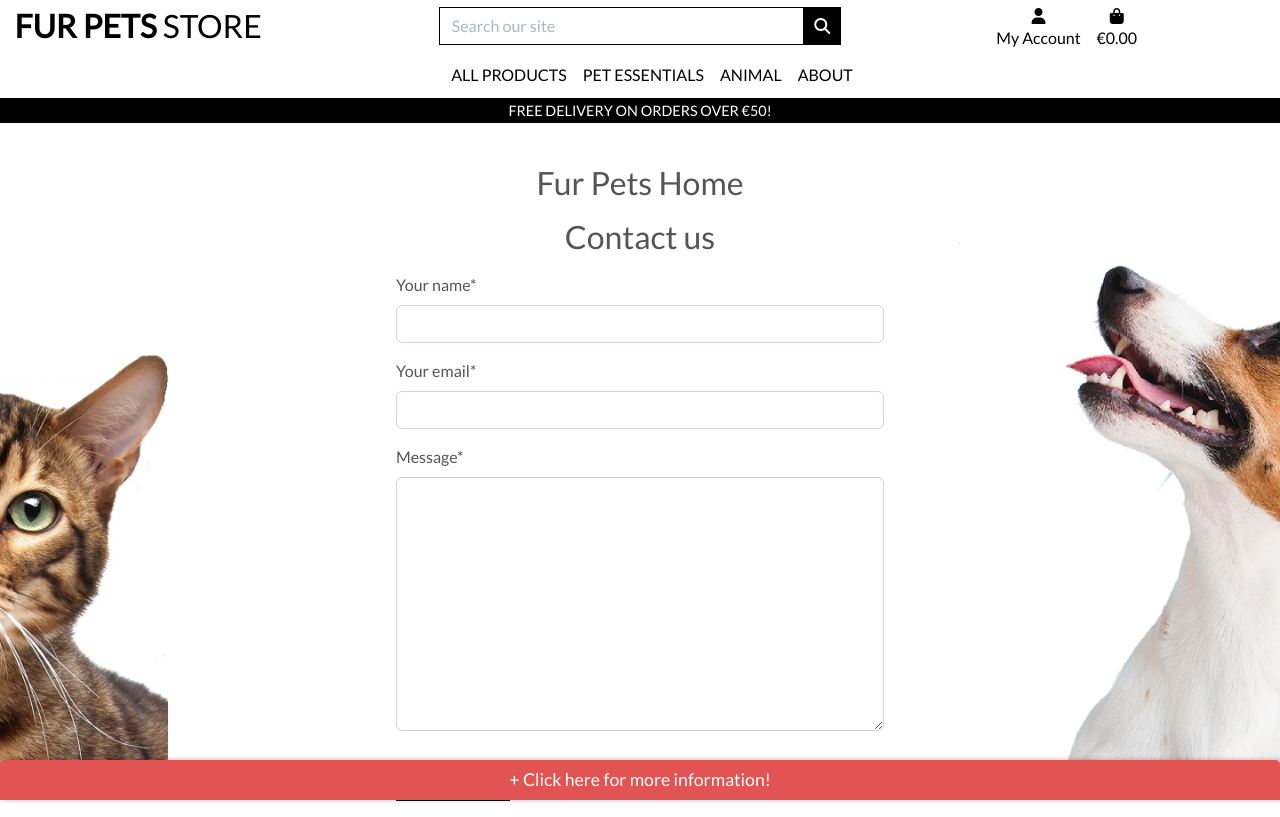
After one commit to ExcellentWish/fur-pet-store, a Django app: page /contact_us in a window 1280 px wide. The commit adds this page. Run offline with Django 4.2, Linux system fonts and the light colour scheme; parts of the project's set-up code (start-up, migrations or seed data) failed here and were passed over; some libraries are stand-ins or nearby versions.

Commit message:
Add contact_us.html, url and view

```diff
--- /dev/null
+++ b/home/forms.py
@@ -0,0 +1,7 @@
+from django import forms
+
+
+class ContactForm(forms.Form):
+    name = forms.CharField(label='Your name', max_length=50)
+    email = forms.EmailField(label='Your email')
+    message = forms.CharField(widget=forms.Textarea)
--- /dev/null
+++ b/home/templates/home/contact_us.html
@@ -0,0 +1,36 @@
+{% extends "base.html" %}
+
+{% load static %}
+
+{% block page_header %}
+    <div class="container header-container">
+        <div class="row d-flex text-center">
+            <div class="col"><h2>Fur Pets Home</h2></div>
+        </div>
+    </div>
+{% endblock %}
+
+{% block content %}
+
+{% load crispy_forms_tags %}
+<div class="container">
+    <div class="row d-flex justify-content-center">
+        <div class="col-sm-8">
+            <h2 class="text-center mt-2 mb-3">Contact us</h2>
+        </div>
+    </div>
+    <!-- Contact form -->
+    <div class="row d-flex justify-content-center">
+        <div class="col-sm-4 col-md-6">
+            <form method="POST" class="contact-form mb-3 uni full-form" >
+
+                {% csrf_token %}
+                {{ contact_form | crispy }}
+
+                <button type="submit" class="button mt-4 text-center submit-button">Send message</button>
+            </form>
+
+        </div>
+    </div>
+
+    {% endblock %}
--- a/home/urls.py
+++ b/home/urls.py
@@ -6,5 +6,5 @@ urlpatterns = [
     path('about', views.about, name='about'),
     path('privacy_policy', views.privacy_policy, name='privacy_policy'),
     path('terms_conditions', views.terms_conditions, name='terms_conditions'),
-
+    path('contact_us', views.ContactPage.as_view(), name='contact_us'),
 ]
--- a/home/views.py
+++ b/home/views.py
@@ -1,4 +1,7 @@
 from django.shortcuts import render
+from django.views import generic, View
+from .forms import ContactForm
+from django.http import HttpResponseRedirect
 
 # Create your views here.
 
@@ -18,3 +21,24 @@ def privacy_policy(request):
 def terms_conditions(request):
     """ A view to return the about page """
     return render(request, 'home/terms_conditions.html')
+
+class ContactPage(View):
+
+    def get(self, request, *args, **kwargs):
+        contact_form = ContactForm()
+        template = 'home/contact_us.html'
+        return render(request, 'home/contact_us.html', {'contact_form': contact_form})
+
+
+    def contact_form(request):
+
+        if request.method == 'POST':
+            contact_form = ContactForm(request.POST)
+
+            if form.is_valid():
+                return render(request, 'home/contact_us.html', {'contact_form': contact_form})
+
+            else:
+                contact_form = ContactForm()
+
+            return render(request, 'home/contact_us.html', {'contact_form': contact_form})
--- a/profiles/models.py
+++ b/profiles/models.py
@@ -12,11 +12,13 @@ class UserProfile(models.Model):
     """
     user = models.OneToOneField(User, on_delete=models.CASCADE)
     default_phone_number = models.CharField(max_length=20, null=True, blank=True)
+    default_email = models.EmailField(max_length=254, default="")
     default_street_address1 = models.CharField(max_length=80, null=True, blank=True)
     default_street_address2 = models.CharField(max_length=80, null=True, blank=True)
     default_town_or_city = models.CharField(max_length=40, null=True, blank=True)
     default_postcode = models.CharField(max_length=20, null=True, blank=True)
     default_country = CountryField(blank_label='Country *', null=True, blank=True)
+
 
     def __str__(self):
         return self.user.username
--- a/templates/includes/main-nav.html
+++ b/templates/includes/main-nav.html
@@ -46,7 +46,7 @@
                 <a href="{% url 'about' %" class="dropdown-item">About</a>
                 <a href="{% url 'terms_conditions' %}" class="dropdown-item">Terms &amp; Conditions </a>
                 <a href="{% url 'privacy_policy' %}" class="dropdown-item">Privacy Policy</a>
-                <a href="{% url '' %}" class="dropdown-item">Contact Us</a>
+                <a href="{% url 'contact_us' %}" class="dropdown-item">Contact Us</a>
             </div>
          </li>
     </ul>
```
Also changed, not shown: profiles/migrations/0003_userprofile_default_email.py (added).
